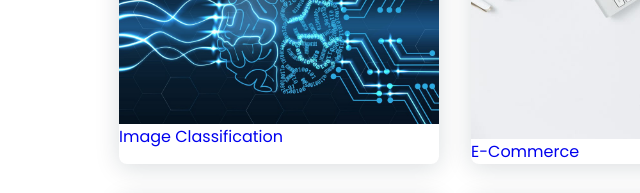
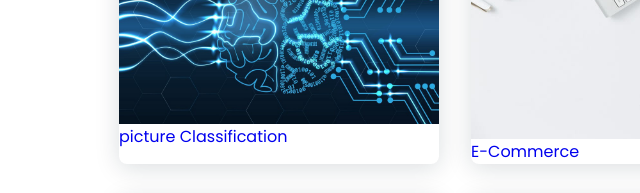
Before and after one commit to kaiyoken3618/Enamul, a plain HTML site: page index.html in a window 1280 px wide. Shown: the part 3400-3593 px from the top of the page, 9-649 px from the left. Drawn offline with nearby package versions, Linux system fonts and the light colour scheme.

Commit message:
Update index.html

```diff
--- a/index.html
+++ b/index.html
@@ -255,7 +255,7 @@
                 <div class="work__container bd-grid">
                     <div class="work__img">
 
-						<a href="https://github.com/kaiyoken3618/Image-Classification"><img src="assets/img/work1.jpeg" alt=""><figcaption>Image Classification</figcaption></a>
+						<a href="https://github.com/kaiyoken3618/Image-Classification"><img src="assets/img/work1.jpeg" alt=""><figcaption>picture Classification</figcaption></a>
                     </div>
 
                     <div class="work__img">
```
